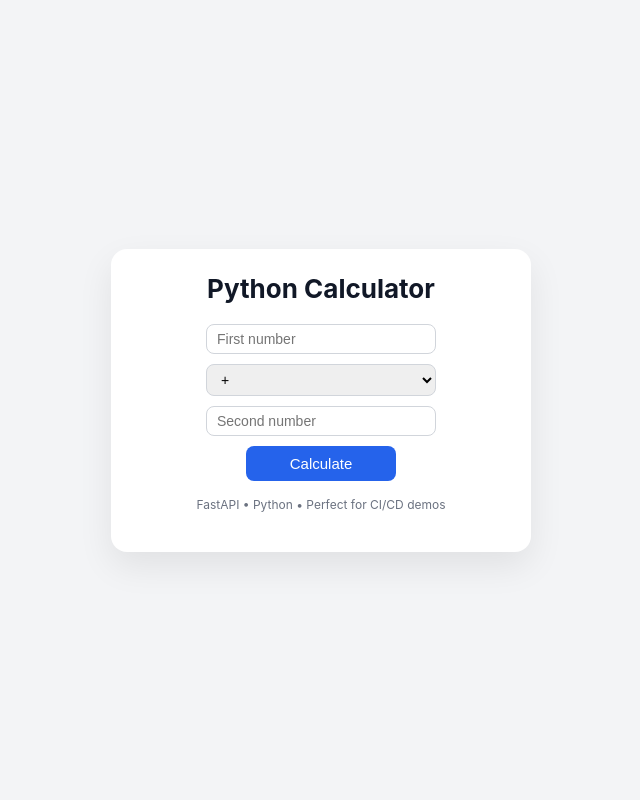
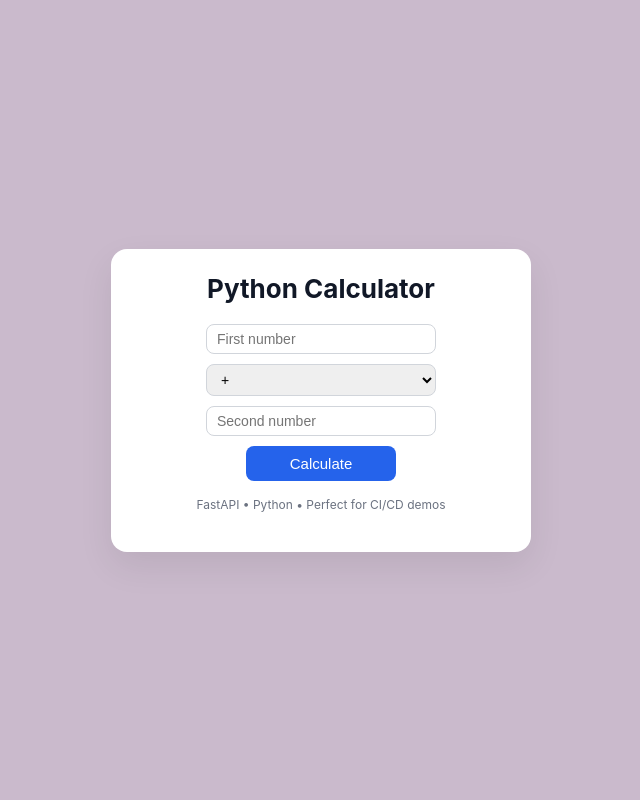
Before and after one commit to SamruddhiMore25/python-ci-cd-calculator, a FastAPI app: page / in a window 1280 px wide. Shown: the whole page, without its empty margins (319-959 px from the left). Run offline with FastAPI, Linux system fonts and the light colour scheme.

Commit message:
tests edit

```diff
--- a/templates/index.html
+++ b/templates/index.html
@@ -15,7 +15,7 @@
             justify-content: center;
             align-items: center;
             font-family: -apple-system, BlinkMacSystemFont, "Segoe UI", Roboto, sans-serif;
-            background: #f3f4f6;
+            background: #cabacc;
         }
 
         .card {
```
Also changed, not shown: test_calculator.py (renamed from test-calculator.py).
